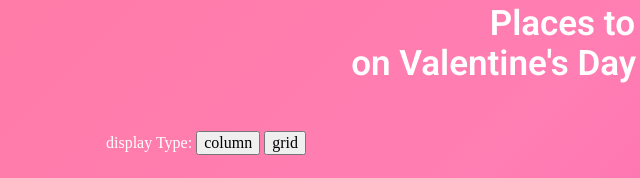
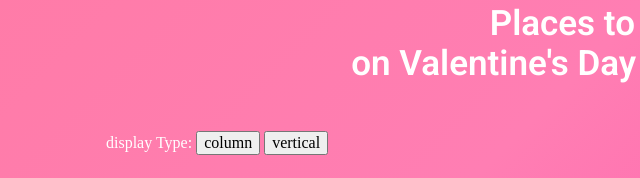
Before and after one commit to JMIK-THANG/Lover-s-Slow-Jamz, a website built with webpack: page src/index.html in a window 1280 px wide. Shown: the part 1600-1778 px from the top of the page, 38-678 px from the left. Built offline with nearby package versions, Linux system fonts and the light colour scheme; no server answers; grey boxes are pictures that could not be loaded.

Commit message:
vertical

```diff
--- a/src/index.html
+++ b/src/index.html
@@ -108,7 +108,7 @@
               column
             </button>
             <button type="button" class="place-to-visit__btn-type-verticle">
-              grid
+              vertical
             </button>
           </p>
 
```
